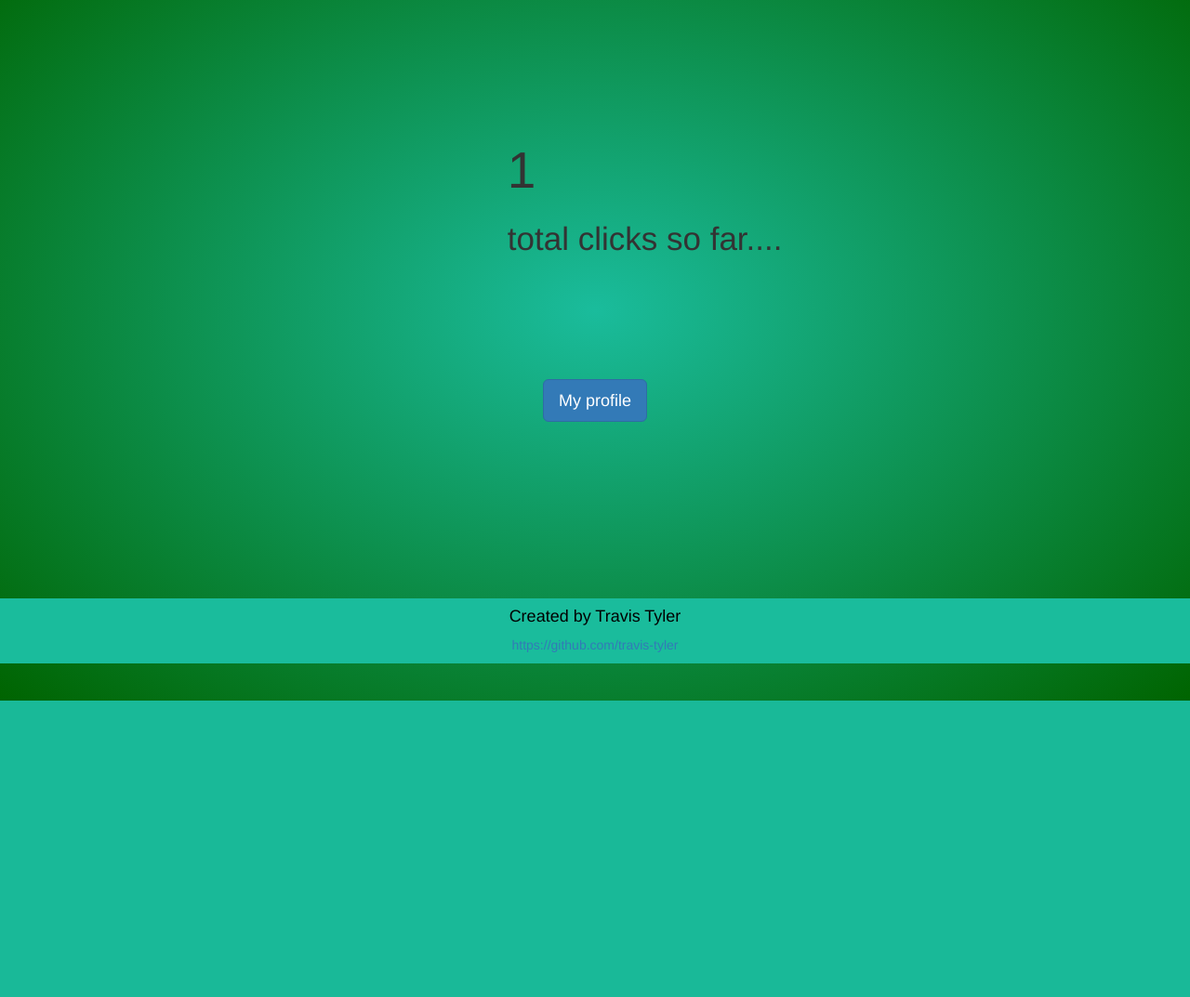
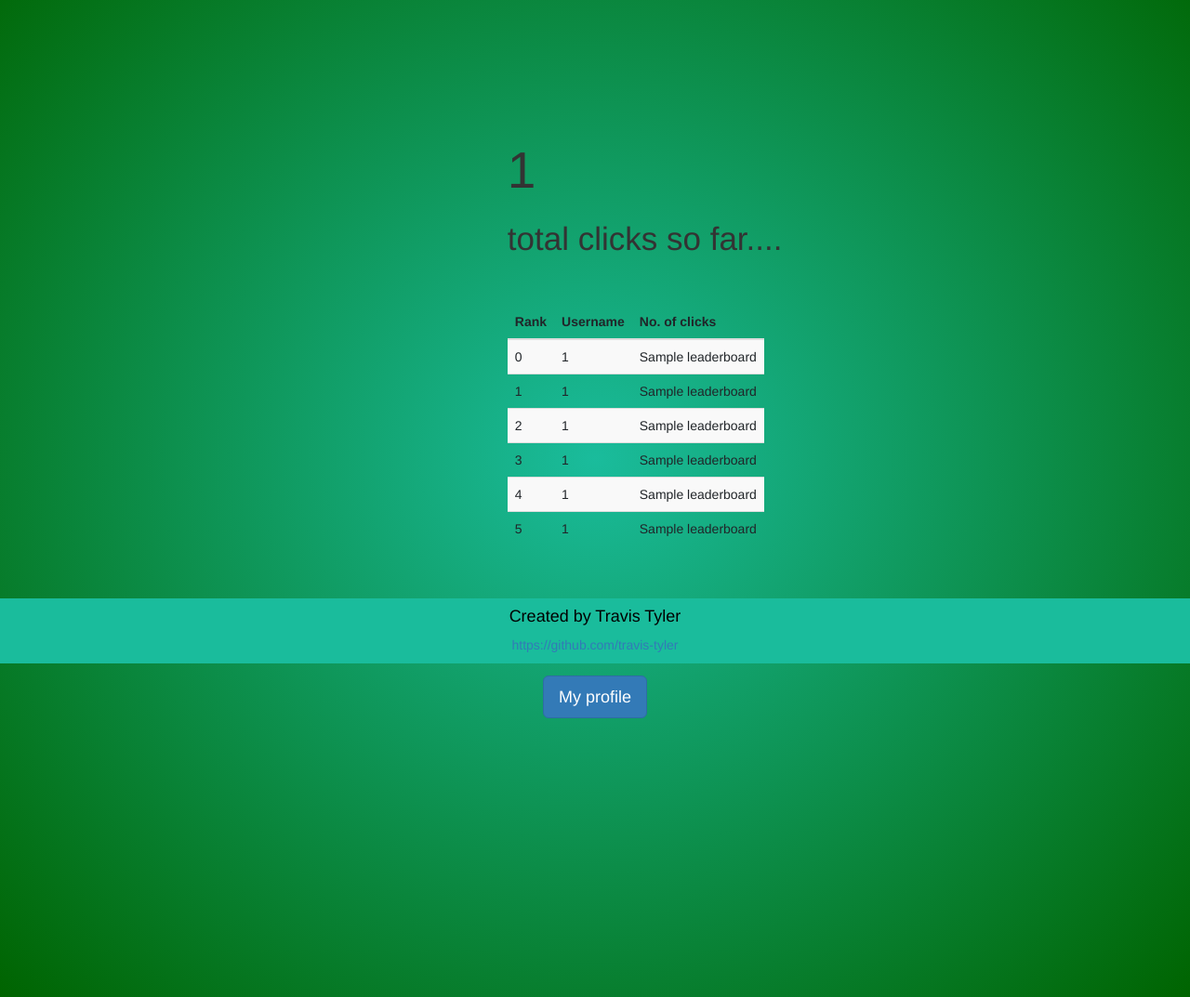
Before and after one commit to travis-tyler/click., a Flask app: template click_app/templates/index.html in a window 1280 px wide. Shown: the part 86-1159 px from the top of the page at 93% size. Before the commit the page ends 840 px from the top, so only its background shows below. Run offline with Flask 2, Linux system fonts and the light colour scheme; the template is opened without the code that fills it: most values are stand-ins (such as "Sample title", 1, 10 or a date in 2020); some libraries are stand-ins or nearby versions.

Commit message:
Added leaderboard

```diff
--- a/click_app/app.py
+++ b/click_app/app.py
@@ -29,6 +29,7 @@ def home():
     #     return redirect(url_for('login'))
 
     total_clicks = db.engine.execute(f'SELECT SUM(clicks) FROM User').fetchone()[0]
+    leaderboard = db.engine.execute(f'SELECT username, clicks FROM User ORDER BY clicks DESC LIMIT 10').fetchall()
 
     if request.method == 'POST':
         if request.form['login']:
@@ -36,7 +37,7 @@ def home():
         if request.form['signup']:
             return redirect(url_for('signup'))
 
-    return render_template('index.html', total_clicks=total_clicks)
+    return render_template('index.html', total_clicks=total_clicks, leaderboard=leaderboard)
 
 @app.route('/login', methods=['GET', 'POST'])
 def login():
--- a/click_app/templates/index.html
+++ b/click_app/templates/index.html
@@ -29,12 +29,36 @@
     <br><br><br><br><br><br>
 
     <div class='row'>
-        <div class='col-3'></div>
-        <h1 class="col-5 display-2 center-block">{{ total_clicks }}</h1>
+      <div class='col-3'></div>
+      <h1 class="col-5 display-2 center-block">{{ total_clicks }}</h1>
     </div>
     <div class='row'>
-        <div class='col-3'></div>
-        <h4 class="display-4 col-5 center-block">total clicks so far....</h4>
+      <div class='col-3'></div>
+      <h4 class="display-4 col-5 center-block">total clicks so far....</h4>
+    </div>
+
+    <br><br>
+
+    <div class='row'>
+      <div class="col-1"></div>
+      <table id="leaderboard" class="col-3 table table-striped center-block">
+        <thead>
+          <tr>
+            <th class="table-head">Rank</th>
+            <th class="table-head">Username</th>
+            <th class="table-head">No. of clicks</th>
+          </tr>
+        </thead>
+        <tbody>
+          {% for i in range(0, 6) %}
+          <tr>
+            <td>{{ i }}</td>
+            <td>{{ leaderboard[i][0] }}</td>
+            <td>{{ leaderboard[i][1] }}</td>
+          </tr>
+          {% endfor %}
+        </tbody>
+      </table>
     </div>
 
     <br><br><br><br><br><br>
```
